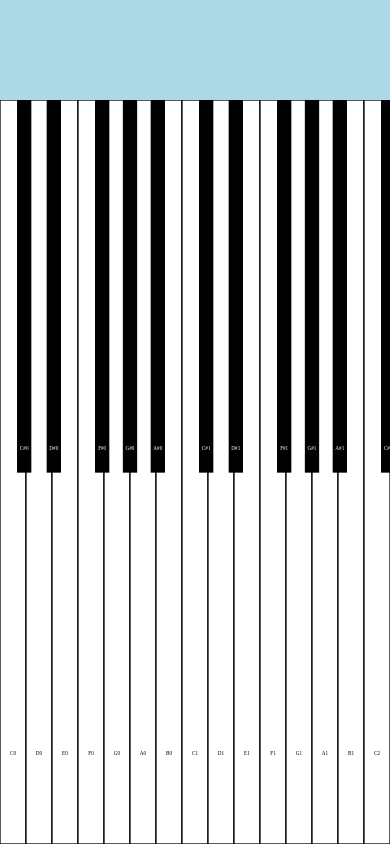
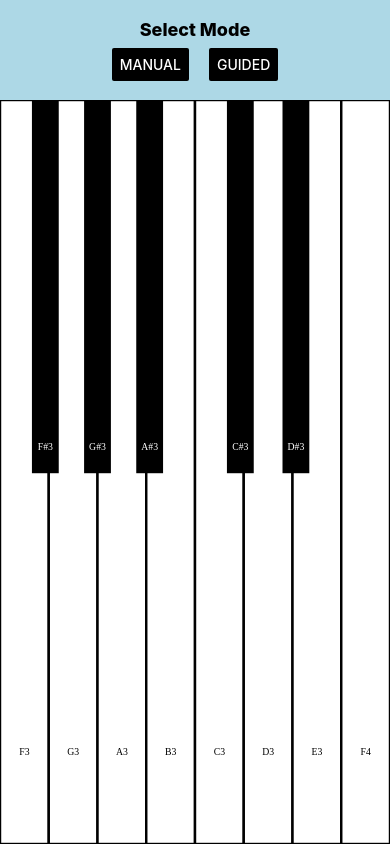
Before and after one commit to ecook10/temperament, a React Native app: screen / in a window 390 px wide. Built offline with nearby package versions, Linux system fonts and the light colour scheme; what react-native-sound would draw is missing.

Commit message:
start building controls

```diff
--- a/App.tsx
+++ b/App.tsx
@@ -1,9 +1,9 @@
 import React from 'react';
-import {SafeAreaView} from 'react-native';
-import Piano from './src/components/Piano';
+import { SafeAreaView } from 'react-native';
+import RootScreen from './src/screens/RootScreen';
 
 export default () => (
   <SafeAreaView>
-    <Piano />
+    <RootScreen />
   </SafeAreaView>
 );
--- /dev/null
+++ b/src/components/Control.tsx
@@ -0,0 +1,58 @@
+import { ReactNode } from "react";
+import { Button, Text, View } from "react-native"
+
+export type ControlMode = "manual" | "guided"
+
+const CenterContainer = ({ children }: { children: ReactNode }) =>
+  <View style={{ height: "100%", flexDirection: "column", justifyContent: "center", alignItems: "center", gap: 8 }}>
+    {children}
+  </View>
+
+const Header = ({ text }: { text: string }) =>
+  <Text style={{ fontSize: 18, fontWeight: "800" }}>{text}</Text>
+
+const ModeControl = ({ setMode }: { setMode: (mode?: ControlMode) => void }) => {
+  return (
+    <CenterContainer>
+      <Header text="Select Mode" />
+      <View style={{ flexDirection: "row", gap: 20 }}>
+        <Button title="Manual" color="black" onPress={() => setMode("manual")} />
+        <Button title="Guided" color="black" onPress={() => setMode("guided")} />
+      </View>
+    </CenterContainer>
+  )
+}
+
+// TODO display selection w/ audio controls
+const ManualControl = ({ setMode }: { setMode: (mode?: ControlMode) => void }) => {
+  return (
+    <CenterContainer>
+      <Header text="Manual Mode" />
+      <Button title="Switch to Guided" color="black" onPress={() => setMode("guided")} />
+    </CenterContainer>
+  )
+}
+
+// TODO step through selections w/ audio controls
+const GuidedControl = ({ setMode }: { setMode: (mode?: ControlMode) => void }) => {
+  return (
+    <CenterContainer>
+      <Header text="Step 0: Build Me" />
+      <Button title="Switch to Manual" color="black" onPress={() => setMode("manual")} />
+    </CenterContainer>
+  )
+}
+
+const Control = ({ mode, setMode }: { mode?: ControlMode; setMode: (mode?: ControlMode) => void }) => {
+  let content = <ModeControl setMode={setMode} />
+  if (mode === "manual") content = <ManualControl setMode={setMode} />
+  else if (mode === "guided") content = <GuidedControl setMode={setMode} />
+
+  return (
+    <View style={{ height: "100%", width: "100%", flexDirection: "row", justifyContent: "center", alignItems: "center" }}>
+      {content}
+    </View>
+  )
+}
+
+export default Control;
--- a/src/components/Piano.tsx
+++ b/src/components/Piano.tsx
@@ -2,6 +2,7 @@ import React, { useState } from 'react';
 import { View, useWindowDimensions } from 'react-native';
 import Sound from "react-native-sound";
 import Svg, { Rect, Text } from 'react-native-svg';
+import Control from './Control';
 
 Sound.setCategory('Playback');
 
@@ -121,7 +122,6 @@ const Key = ({
   if (isFirstSelection) fill = "red";
   else if (!onClick) fill = !sharpShift ? "lightgray" : "darkgray"
 
-  console.log("RENDER Key", keyLabel, x, width, height, sharpShift)
   return (
     <>
       <Rect
@@ -153,24 +153,23 @@ type KeySelection = {
 }
 
 const Piano = ({
-  whiteKeyCount = 15,
-  headerHeightPx = 100,
-  startingKeyName = "C"
+  heightPx,
+  whiteKeyCount,
+  startingKeyName,
+  startingOctave
 }: {
-  whiteKeyCount?: number;
-  headerHeightPx?: number;
-  startingKeyName?: KeyName;
+  heightPx: number;
+  whiteKeyCount: number;
+  startingKeyName: KeyName;
+  startingOctave: number;
 }) => {
   const window = useWindowDimensions();
-  const pianoHeightPx = window.height - headerHeightPx;
-  const pianoAspectRatio = window.width / pianoHeightPx;
+  const pianoAspectRatio = window.width / heightPx;
 
   const pianoViewWidth = whiteKeyCount * WHITE_KEY_RELATIVE_WIDTH;
   const pianoViewHeight = pianoViewWidth / pianoAspectRatio;
 
-  // TODO lock these to temperament octave
-  const startingKeyIndex = WhiteKeyDefs.findIndex(k => k.name === startingKeyName)
-  const [startingOctave, setStartingOctave] = useState(0);
+  const startingKeyIndex = WhiteKeyDefs.findIndex(k => k.name === startingKeyName);
 
   const [firstKeySelection, setFirstKeySelection] = useState<KeySelection>();
 
@@ -226,12 +225,9 @@ const Piano = ({
   }
   const keyIndices = Array(whiteKeyCount).fill(null).map((_, i) => i);
   const whiteKeyProps = keyIndices.map(getKeyProps("white"));
-  const blackKeyProps = keyIndices.map(getKeyProps("black"));
+  const blackKeyProps = keyIndices.slice(0, whiteKeyCount - 1).map(getKeyProps("black"));
 
   return (
-    <View style={{ height: "100%", width: "100%", flexDirection: "column" }} >
-      <View style={{ height: headerHeightPx, width: "100%", backgroundColor: "lightblue" }} />
-      <View style={{ height: pianoHeightPx, width: "100%", position: "relative" }}>
     <Svg
       width="100%"
       height="100%"
@@ -240,8 +236,6 @@ const Piano = ({
       {whiteKeyProps.map(p => p && <Key {...p} key={p.keyLabel} />)}
       {blackKeyProps.map(p => p && <Key {...p} key={p.keyLabel} />)}
     </Svg>
-      </View>
-    </View>
   );
 };
 
--- /dev/null
+++ b/src/screens/RootScreen.tsx
@@ -0,0 +1,31 @@
+import { View, useWindowDimensions } from "react-native";
+import Control, { ControlMode } from "../components/Control";
+import Piano from "../components/Piano";
+import { useState } from "react";
+
+const CONTROL_HEIGHT_PX = 100;
+
+const RootScreen = () => {
+  const window = useWindowDimensions();
+  const pianoHeightPx = window.height - CONTROL_HEIGHT_PX;
+
+  const [mode, setMode] = useState<ControlMode>();
+
+  return (
+    <View style={{ height: "100%", width: "100%", flexDirection: "column" }} >
+      <View style={{ height: CONTROL_HEIGHT_PX, width: "100%", backgroundColor: "lightblue", flexDirection: "row" }}>
+        <Control mode={mode} setMode={setMode} />
+      </View>
+      <View style={{ height: pianoHeightPx, width: "100%", position: "relative" }}>
+        <Piano
+          heightPx={pianoHeightPx}
+          whiteKeyCount={8}
+          startingKeyName="F"
+          startingOctave={3}
+        />
+      </View>
+    </View>
+  );
+};
+
+export default RootScreen;
```
Lines whose indentation alone changed are shown as unchanged.
